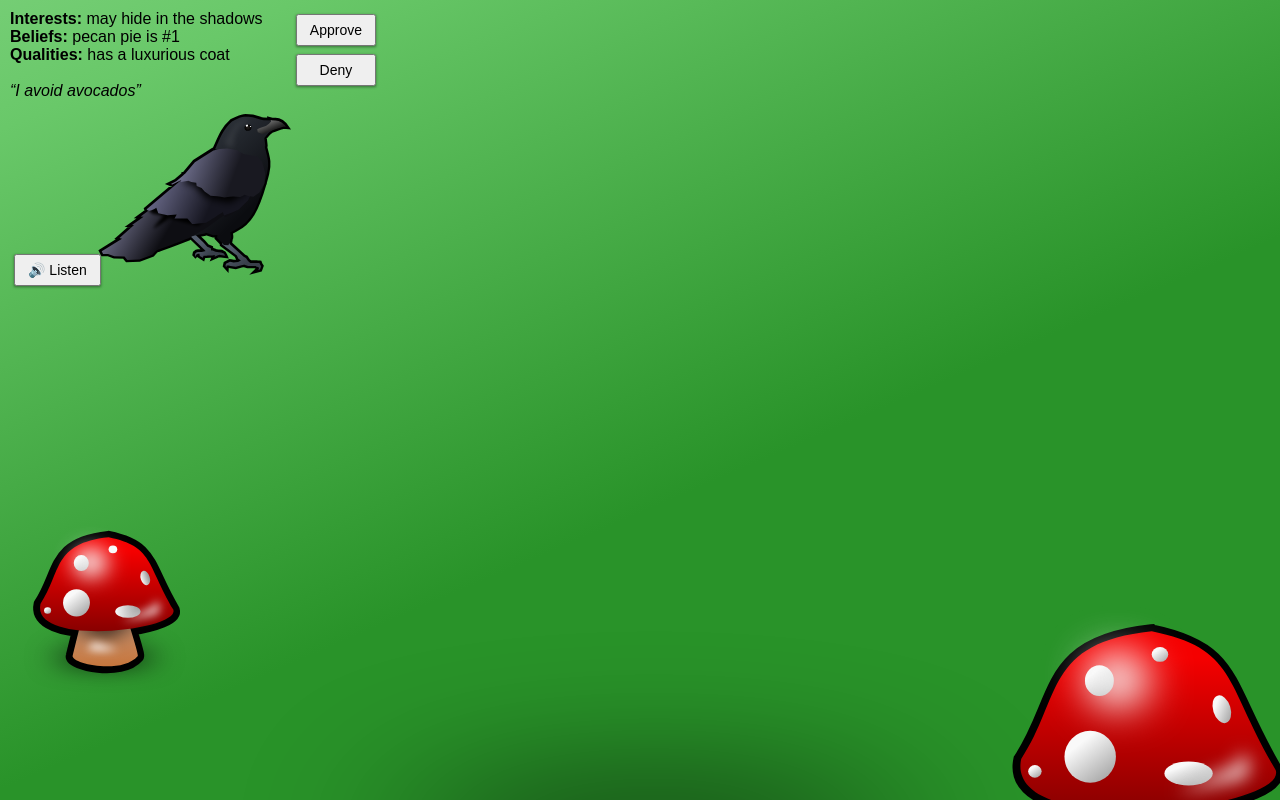
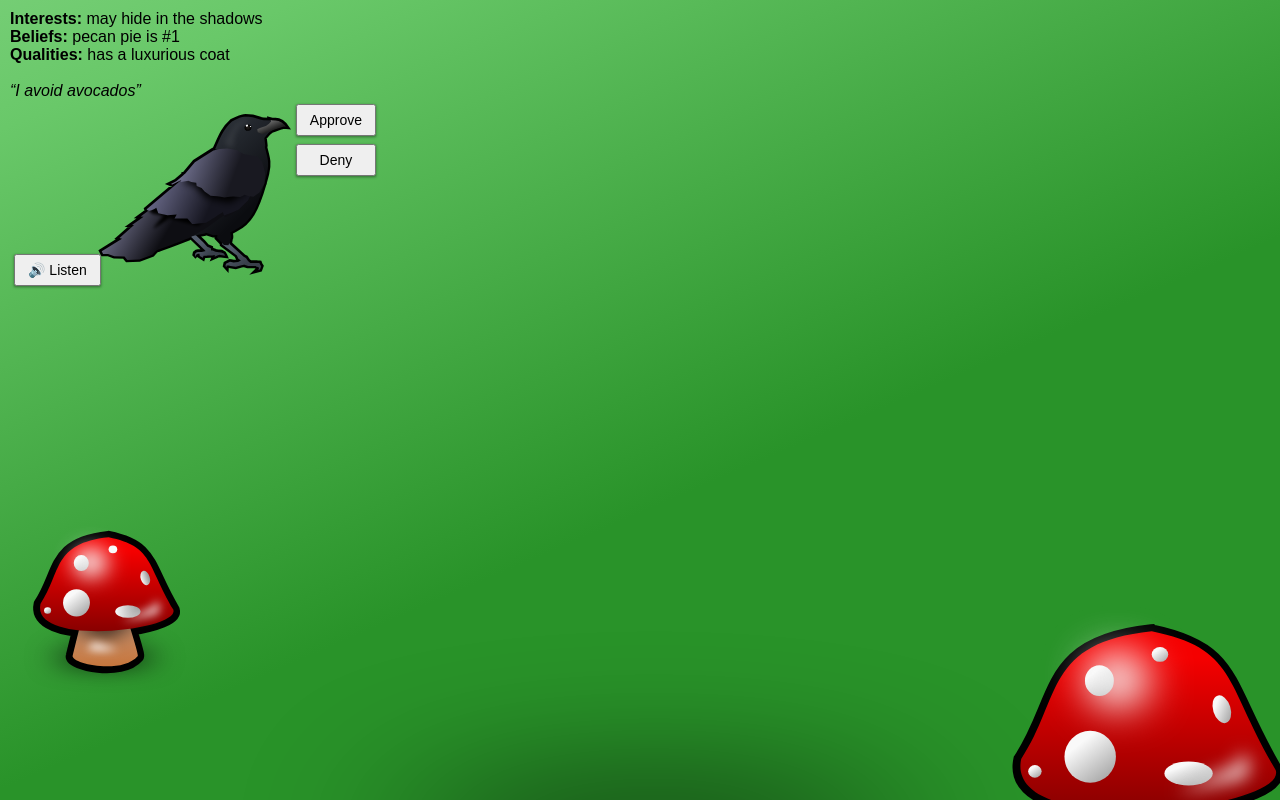
Before and after one commit to derose256/yougnomeitcaptcha, a plain HTML site: page captcha/captcha.html in a window 1280 px wide. Both pictures are taken after a click on the button "Begin Verification Process". Drawn offline with Linux system fonts and the light colour scheme.

Commit message:
Add files via upload
moved buttons

```diff
--- a/captcha/captcha.html
+++ b/captcha/captcha.html
@@ -101,7 +101,7 @@ body {
 
     #buttons {
       position: absolute;
-      top: 10px;
+top: 100px;
       right: 10px;
       display: flex;
       flex-direction: column;
```
